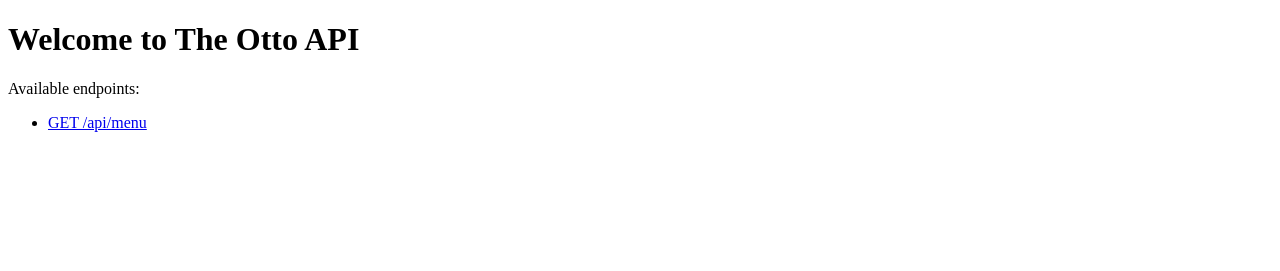
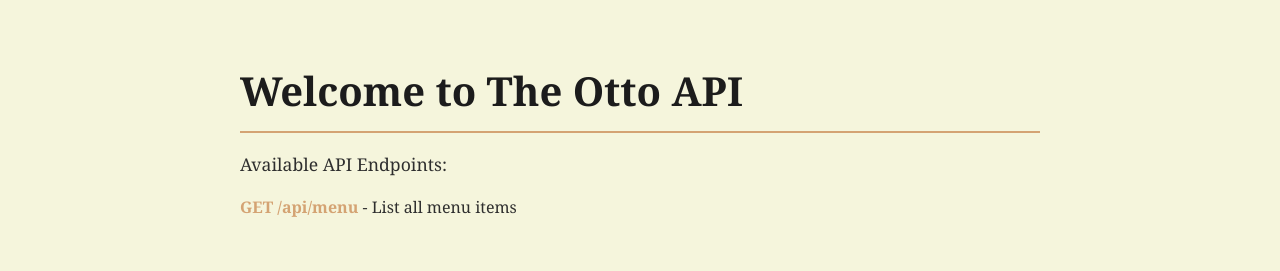
Before and after one commit to lworthy/otto-server, a website: page public/index.html in a window 1280 px wide. Drawn offline with Linux system fonts and the light colour scheme.

Commit message:
styles.css

```diff
--- a/public/index.html
+++ b/public/index.html
@@ -4,12 +4,13 @@
   <meta charset="UTF-8" />
   <meta name="viewport" content="width=device-width, initial-scale=1.0"/>
   <title>The Otto API</title>
+  <link rel="stylesheet" href="/styles.css" />
 </head>
 <body>
   <h1>Welcome to The Otto API</h1>
-  <p>Available endpoints:</p>
+  <p>Available API Endpoints:</p>
   <ul>
-    <li><a href="/api/menu">GET /api/menu</a></li>
+    <li><a href="/api/menu" target="_blank">GET /api/menu</a> - List all menu items</li>
   </ul>
 </body>
 </html>
--- /dev/null
+++ b/public/styles.css
@@ -0,0 +1,41 @@
+body {
+    font-family: 'Georgia', serif;
+    background-color: #f5f5dc;
+    color: #2e2e2e;
+    padding: 2rem;
+    max-width: 800px;
+    margin: auto;
+    line-height: 1.6;
+  }
+
+  h1 {
+    color: #1c1c1c;
+    font-size: 2.5rem;
+    margin-bottom: 1rem;
+    border-bottom: 2px solid #d4a373;
+    padding-bottom: 0.5rem;
+  }
+
+  ul {
+    list-style-type: none;
+    padding: 0;
+  }
+
+  li {
+    margin: 0.75rem 0;
+  }
+
+  a {
+    color: #d4a373;
+    font-weight: bold;
+    text-decoration: none;
+  }
+
+  a:hover {
+    text-decoration: underline;
+  }
+
+  p {
+    font-size: 1.1rem;
+    margin-bottom: 1rem;
+  }
```
